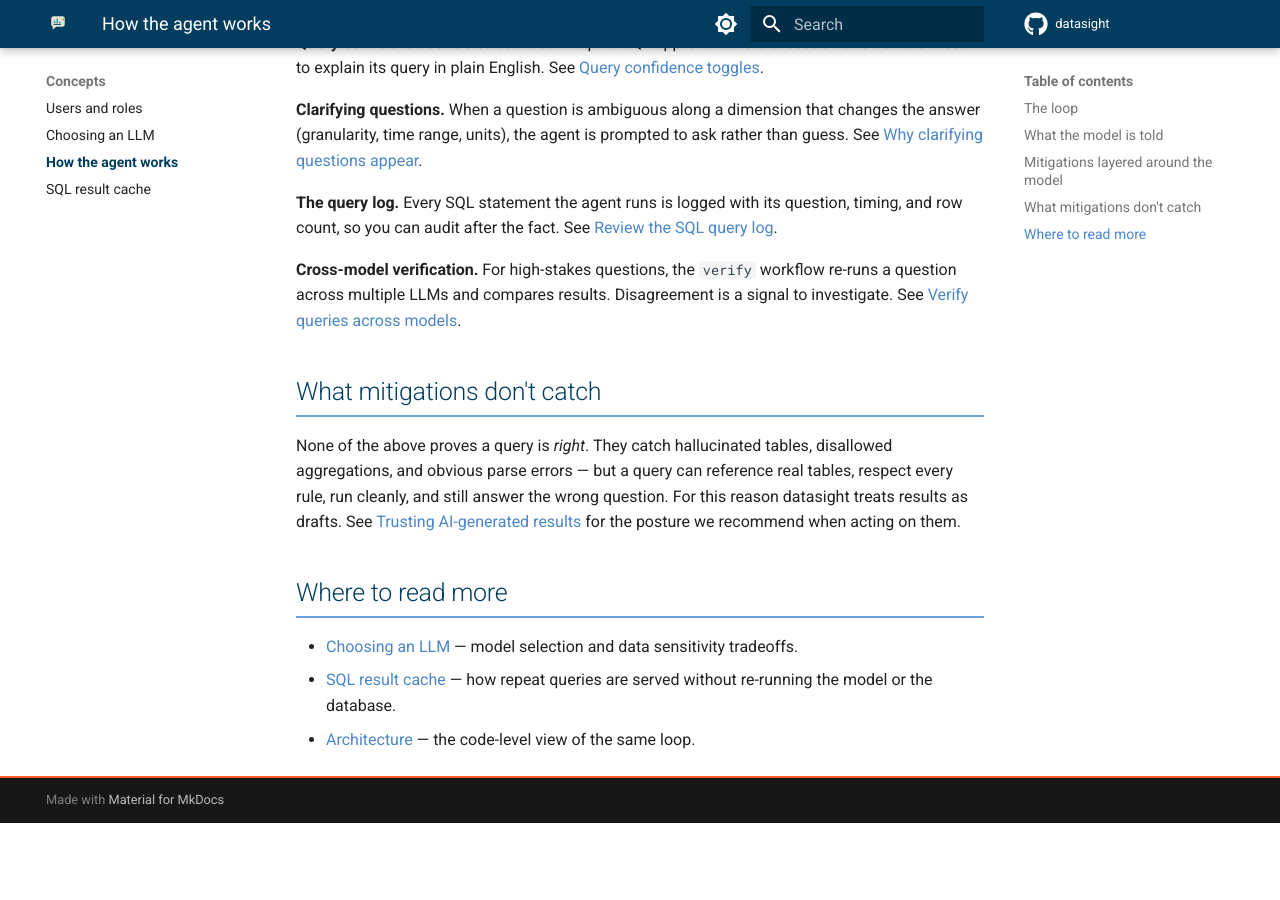
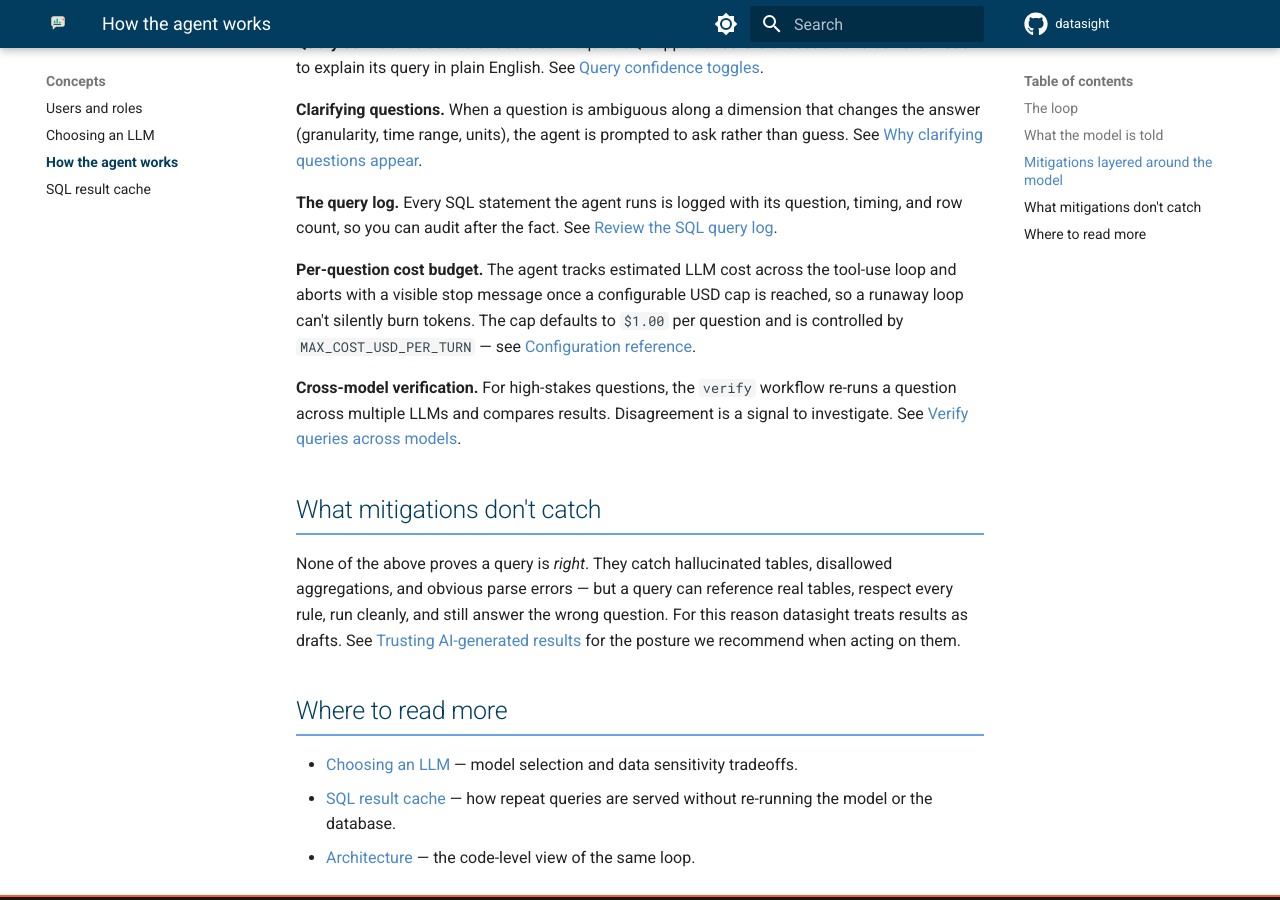
Before and after one commit to dsgrid/datasight, an MkDocs documentation site: the page built from docs/concepts/how-the-agent-works.md, in a window 1280 px wide and 900 px high, scrolled down 1848 px. Built offline with MkDocs 1.6.1 and Material for MkDocs 9.7.7, drawn with Linux system fonts in a browser that asks for light colours; comment, search, counter and statistics services are not loaded; before the commit the page ends 2671 px from its top, so only the background shows below that.

Commit message:
Document the per-question LLM cost budget
Add MAX_COST_USD_PER_TURN to the env-var reference and call out the
cost-budget guardrail alongside the other agent mitigations.

Co-Authored-By: Claude Opus 4.7 <noreply@anthropic.com>

```diff
--- a/docs/concepts/how-the-agent-works.md
+++ b/docs/concepts/how-the-agent-works.md
@@ -88,6 +88,13 @@ prompted to ask rather than guess. See
 question, timing, and row count, so you can audit after the fact. See
 [Review the SQL query log](../end-user/how-to/review-query-log.md).
 
+**Per-question cost budget.** The agent tracks estimated LLM cost across
+the tool-use loop and aborts with a visible stop message once a
+configurable USD cap is reached, so a runaway loop can't silently burn
+tokens. The cap defaults to `$1.00` per question and is controlled by
+`MAX_COST_USD_PER_TURN` — see
+[Configuration reference](../reference/configuration.md).
+
 **Cross-model verification.** For high-stakes questions, the `verify`
 workflow re-runs a question across multiple LLMs and compares results.
 Disagreement is a signal to investigate. See
```
Also changed, not shown: docs/reference/configuration.md (+1 -0 lines).
